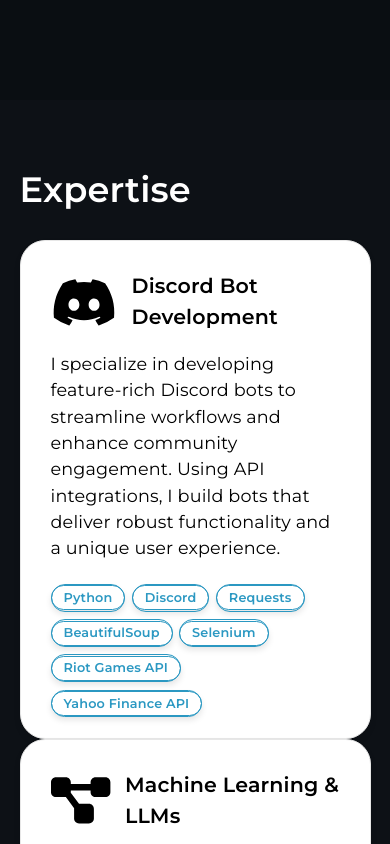
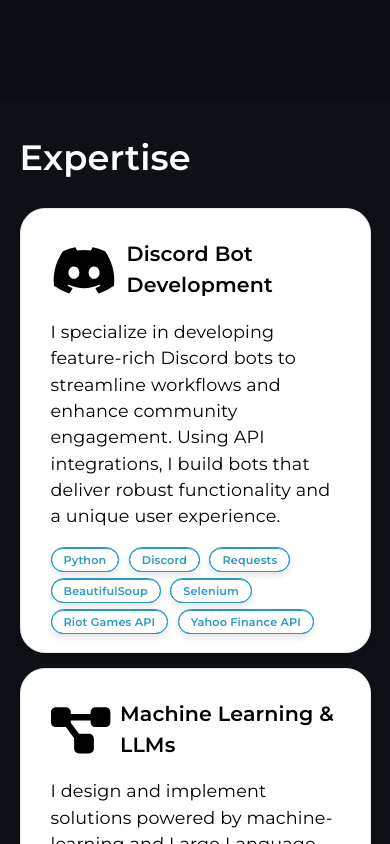
Before and after one commit to naskavinda/upwork-portfolio-brian, a React (Create React App) app: page / in a window 390 px wide. Shown: the part 600-1444 px from the top of the page. Built offline with nearby package versions, Linux system fonts and the light colour scheme.

Commit message:
make expertise seciton responsive

```diff
--- a/src/assets/styles/Expertise.scss
+++ b/src/assets/styles/Expertise.scss
@@ -8,12 +8,29 @@
     svg {
         color: black;
     }
+
+    @media (max-width: 768px) {
+        padding: 0% 5%;
+        margin-top: 32px;
+        margin-bottom: 32px;
+    }
 }
 
 .skills-container .skills-grid {
     display: grid;
     grid-template-columns: repeat(3, 1fr);
     grid-gap: 50px;
+
+    @media (max-width: 1200px) {
+        grid-template-columns: repeat(2, 1fr);
+        grid-gap: 30px;
+    }
+
+    @media (max-width: 768px) {
+        grid-template-columns: 1fr;
+        grid-gap: 60px;
+        margin-bottom: 60px;
+    }
 }
 
 .skills-container .skills-grid .skill {
@@ -26,6 +43,11 @@
     border: 1px solid rgb(231, 231, 231);
     overflow: hidden;
     color: black;
+
+    @media (max-width: 768px) {
+        padding: 30px;
+        margin: 15px 0;
+    }
 }
 
 .skills-container .skills-grid .skill h3,
@@ -41,6 +63,10 @@
     flex-wrap: wrap;
     word-wrap: break-word;
     overflow: hidden;
+
+    @media (max-width: 480px) {
+        gap: 10px;
+    }
 }
 
 .skill-header h3 {
@@ -85,6 +111,13 @@
 .flex-chips {
     line-height: 2;
     margin: 0.5;
+    display: flex;
+    flex-wrap: wrap;
+    gap: 8px;
+
+    @media (max-width: 480px) {
+        gap: 6px;
+    }
 
     .chip-title {
         font-family: 'Montserrat', sans-serif;
@@ -93,6 +126,11 @@
 
 .flex-chips .MuiChip-root {
     margin-right: 0.5em;
+
+    @media (max-width: 480px) {
+        margin-right: 0.3em;
+        font-size: 0.7rem !important;
+    }
 }
 
 .flex-chips .MuiChip-outlined {
```
